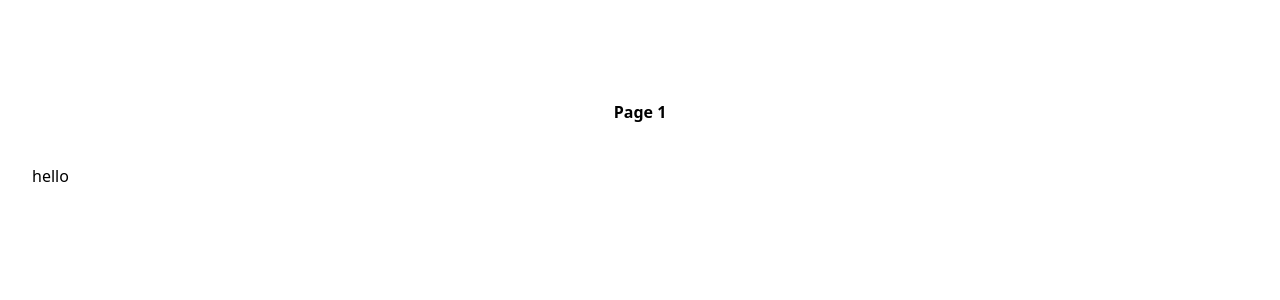
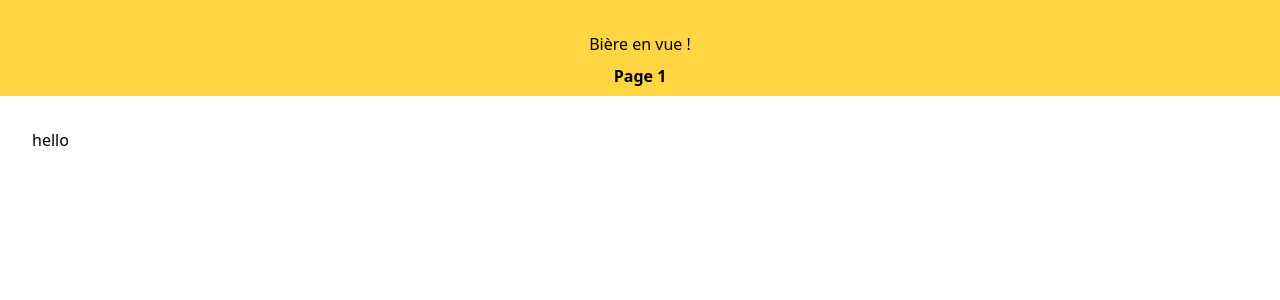
Before and after one commit to FlavianEng/biere-en-vue, a Vue app: page / in a window 1280 px wide. Shown: the top 300 px of the page. Built offline with nearby package versions, Linux system fonts and the light colour scheme.

Commit message:
Fix review

```diff
--- a/src/App.vue
+++ b/src/App.vue
@@ -1,6 +1,6 @@
 <script lang="ts">
 import { defineComponent } from 'vue';
-import { routeNames } from './router/index';
+import { routeNames } from '@/router/index';
 
 export default defineComponent({
   data() {
@@ -12,18 +12,12 @@ export default defineComponent({
 </script>
 
 <template>
-  <header class="flex justify-center items-center flex-col pt-8">
+  <header class="flex justify-center items-center flex-col pt-8 bg-yellow">
     <div>
-      <RouterLink
-        to="/"
-        class="text-6xl bg-clip-text text-transparent bg-gradient-to-r from-pink-500 to-violet-500">
-        Bière en vue !
-      </RouterLink>
+      <RouterLink to="/" class=""> Bière en vue ! </RouterLink>
 
       <nav class="flex w-full py-2 justify-evenly">
-        <RouterLink :to="routeNames.page1" class="font-semibold text-pink-500 hover:text-violet-500"
-          >Page 1</RouterLink
-        >
+        <RouterLink :to="routeNames.page1" class="font-semibold">Page 1</RouterLink>
       </nav>
     </div>
   </header>
--- a/src/components/Exemple.vue
+++ b/src/components/Exemple.vue
@@ -5,14 +5,17 @@ import { defineComponent } from 'vue';
 
 export default defineComponent({
   name: 'ExampleItem',
+
   props: {
     prop: String,
   },
+
   data() {
     return {
       value: '',
     };
   },
+
   methods: {},
 });
 </script>
--- a/src/main.ts
+++ b/src/main.ts
@@ -1,7 +1,7 @@
-import './index.css';
-import App from './App.vue';
+import '@/index.css';
+import App from '@/App.vue';
 import { createApp } from 'vue';
-import router from './router';
+import router from '@/router';
 
 const app = createApp(App);
 
--- a/src/router/index.ts
+++ b/src/router/index.ts
@@ -1,5 +1,5 @@
 import { createRouter, createWebHistory } from 'vue-router';
-import HomeView from '../views/HomeView.vue';
+import HomeView from '@/views/HomeView.vue';
 
 type lazyComponent = Promise<typeof import('*.vue')>;
 
--- a/vite.config.ts
+++ b/vite.config.ts
@@ -1,10 +1,11 @@
 import { fileURLToPath, URL } from 'url';
 import { defineConfig } from 'vite';
 import vue from '@vitejs/plugin-vue';
+// https://vitejs.dev/config/
 
-// https://vitejs.dev/config/
 export default defineConfig({
   plugins: [vue()],
+
   resolve: {
     alias: {
       '@': fileURLToPath(new URL('./src', import.meta.url)),
```
Also changed, not shown: src/views/HomeView.vue (line endings or trailing spaces), src/views/Page1View.vue (line endings or trailing spaces), tailwind.config.js (line endings or trailing spaces), tsconfig.json (line endings or trailing spaces).
